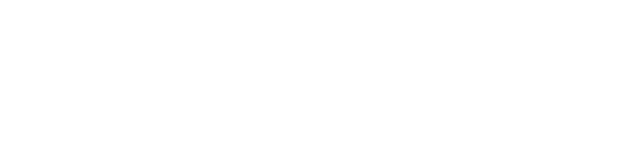
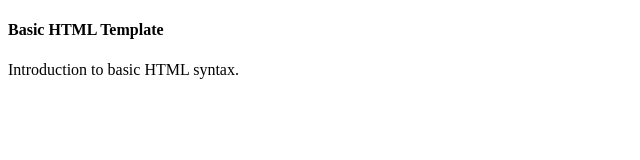
Before and after one commit to WatchRinseRepeat/HTML-and-CSS-Projects, a plain HTML site: page Basic_HTML_and_CSS/BasicHTML.html in a window 1280 px wide. Shown: the whole page, without its empty margins (0-640 px from the left). Drawn offline with Linux system fonts and the light colour scheme.

Commit message:
Update BasicHTML.html

```diff
--- a/Basic_HTML_and_CSS/BasicHTML.html
+++ b/Basic_HTML_and_CSS/BasicHTML.html
@@ -3,8 +3,12 @@
 	<head>
 		<title>Basic HTML</title>
 		<meta charset="utf-8">
+		<meta name="author" content="WWR"
 	</head>
 	<body>
-
+		<header>
+			<h4>Basic HTML Template</h4>
+		</header>
+		<p>Introduction to basic HTML syntax.</p>
 	</body>
 </html>
```
